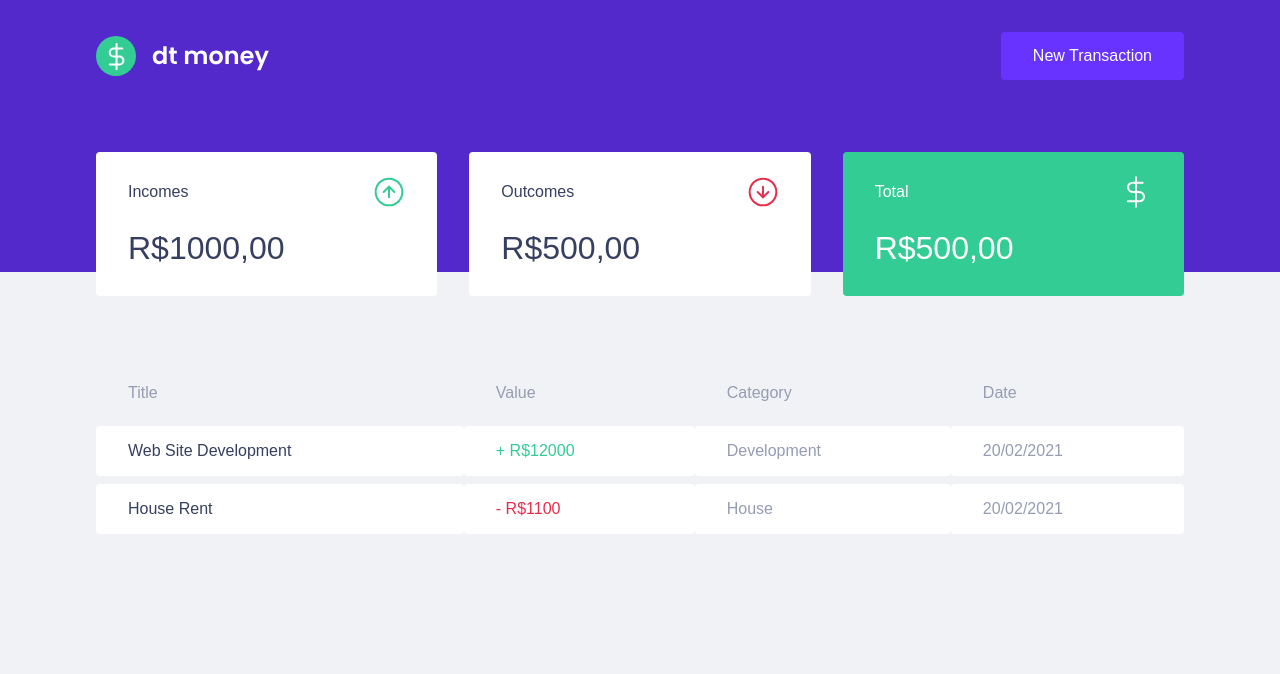
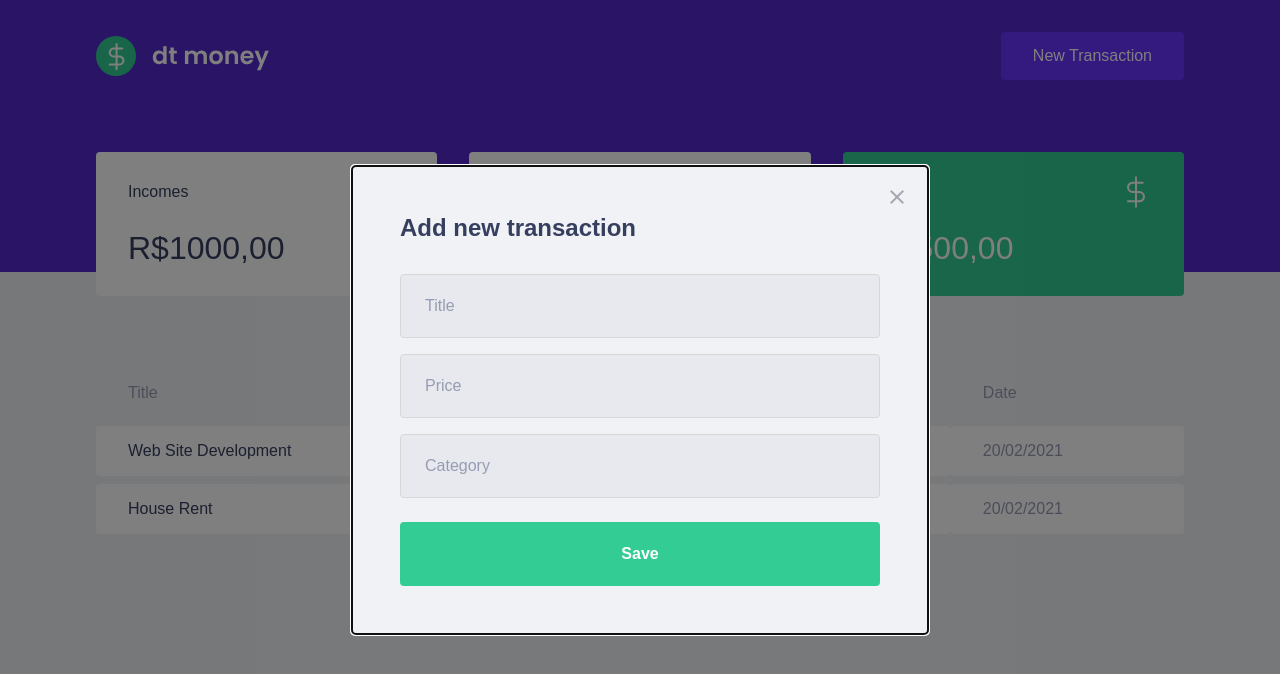
Before and after one commit to AlerrandroTome/dtmoney, a React (Create React App) app: page / in a window 1280 px wide. Shown: the top 674 px of the page. Built offline with nearby package versions, Linux system fonts and the light colour scheme; no server answers; what miragejs would draw is missing.

Commit message:
Adding initial modal style

```diff
--- a/package.json
+++ b/package.json
@@ -3,10 +3,12 @@
   "version": "0.1.0",
   "private": true,
   "dependencies": {
+    "@types/react-modal": "^3.13.1",
     "axios": "^0.25.0",
     "miragejs": "^0.1.43",
     "react": "^17.0.2",
     "react-dom": "^17.0.2",
+    "react-modal": "^3.14.4",
     "react-scripts": "5.0.0",
     "styled-components": "^5.3.3",
     "web-vitals": "^2.1.0"
--- a/src/App.tsx
+++ b/src/App.tsx
@@ -2,6 +2,8 @@
 import { Header } from './components/header/index';
 import { Dashboard } from './components/dashboard';
 import { createServer } from 'miragejs';
+import { useState } from 'react';
+import { NewTransactionModal } from './components/newTransactionModal';
 
 createServer({
   routes() {
@@ -21,11 +23,25 @@
 })
 
 export function App() {
+
+  const [isNewTransactionModalOpen, setIsNewTransactionModalOpen] = useState(true);
+
+  function handleOpenNewTransactionModal() {
+    setIsNewTransactionModalOpen(true);
+  }
+
+  function handleCloseNewTransactionModal() {
+    setIsNewTransactionModalOpen(false);
+  }
   return (
     <>
-      <Header />
+      <Header onOpenNewTransactionModal={handleOpenNewTransactionModal} />
       <Dashboard />
       <GlobalStyle />
+      <NewTransactionModal
+        isOpen={isNewTransactionModalOpen}
+        onRequestClose={handleCloseNewTransactionModal}
+      />
     </>
   );
 }
--- a/src/components/header/index.tsx
+++ b/src/components/header/index.tsx
@@ -1,12 +1,17 @@
 import logoImg from '../../assets/logo.svg';
+
 import { Container, Content } from './styles';
 
-export function Header() {
+interface HeaderProps {
+    onOpenNewTransactionModal: () => void;
+}
+
+export function Header({ onOpenNewTransactionModal }: HeaderProps) {
     return (
         <Container>
             <Content>
                 <img src={logoImg} alt="dt money" />
-                <button type="button">
+                <button type="button" onClick={onOpenNewTransactionModal}>
                     New Transaction
                 </button>
             </Content>
--- /dev/null
+++ b/src/components/newTransactionModal/index.tsx
@@ -0,0 +1,44 @@
+import Modal from 'react-modal';
+import closeImg from '../../assets/close.svg';
+import { Container } from './styles';
+
+interface NewTransactionModalProps {
+    isOpen: boolean;
+    onRequestClose: () => void;
+}
+
+Modal.setAppElement('#root');
+
+export function NewTransactionModal({ isOpen, onRequestClose }: NewTransactionModalProps) {
+    return (
+        <Modal
+            isOpen={isOpen}
+            onRequestClose={onRequestClose}
+            overlayClassName="react-modal-overlay"
+            className="react-modal-content"
+        >
+            <button type="button" onClick={onRequestClose} className='react-modal-close'>
+                <img src={closeImg} alt="close modal" />
+            </button>
+            <Container>
+                <h2>Add new transaction</h2>
+
+                <input
+                    type="text"
+                    placeholder='Title'
+                />
+
+                <input
+                    type="number"
+                    placeholder="Price"
+                />
+
+                <input
+                    type="text"
+                    placeholder="Category"
+                />
+                <button type="submit">Save</button>
+            </Container>
+        </Modal>
+    );
+}
--- /dev/null
+++ b/src/components/newTransactionModal/styles.ts
@@ -0,0 +1,47 @@
+import styled from 'styled-components';
+export const Container = styled.form`
+    h2 {
+        color: var(--text-title);
+        font-size: 1.5rem;
+        margin-bottom: 2rem;
+    }
+
+    input {
+        width: 100%;
+        padding: 0 1.5rem;
+        height: 4rem;
+        border-radius: 0.25rem;
+
+        border: 1px solid #d7d7d7;
+        background: #e7e9ee;
+
+        font-weight: 400;
+        font-size: 1rem;
+
+        &::placeholder {
+            color: var(--text-body);
+        }
+
+        & + input {
+            margin-top: 1rem;
+        }
+    }
+
+    button[type="submit"] {
+        width: 100%;
+        padding: 0 1.5rem;
+        height: 4rem;
+        background: var(--green);
+        color: #FFF;
+        border-radius: 0.25rem;
+        border: 0;
+        font-size: 1rem;
+        margin-top: 1.5rem;
+        transaction: filter 0.2s;
+        font-weight: 600;
+
+        &:hover {
+            filter: brightness(0.9);
+        }
+    }
+`
--- a/src/components/transactionsTable/index.tsx
+++ b/src/components/transactionsTable/index.tsx
@@ -14,7 +14,7 @@
                 <thead>
                     <tr>
                         <th>Title</th>
-                        <th>Value</th>
+                        <th>Price</th>
                         <th>Category</th>
                         <th>Date</th>
                     </tr>
--- a/src/styles/global.ts
+++ b/src/styles/global.ts
@@ -54,4 +54,39 @@
         opacity: 0.6;
         cursos: not-allowed;
     }
+
+    .react-modal-overlay {
+        background: rgba(0,0,0,0.5);
+        position: fixed;
+        top: 0;
+        bottom: 0;
+        right: 0;
+        left: 0;
+
+        display: flex;
+        align-items: center;
+        justify-content: center;
+    }
+
+    .react-modal-content {
+        width: 100%;
+        max-width: 576px;
+        background: var(--background);
+        padding: 3rem;
+        position: relative;
+        border-radius: 0.25rem;
+    }
+
+    .react-modal-close {
+        position: absolute;
+        right: 1.5rem;
+        top: 1.5rem;
+        border: 0;
+        background: transparent;
+        transition: filter 0.2s;
+
+        &:hover {
+            filter: brightness(0.8);
+        }
+    }
 `
```
Also changed, not shown: 1 other file (tests, documents, lock files or other folders).
